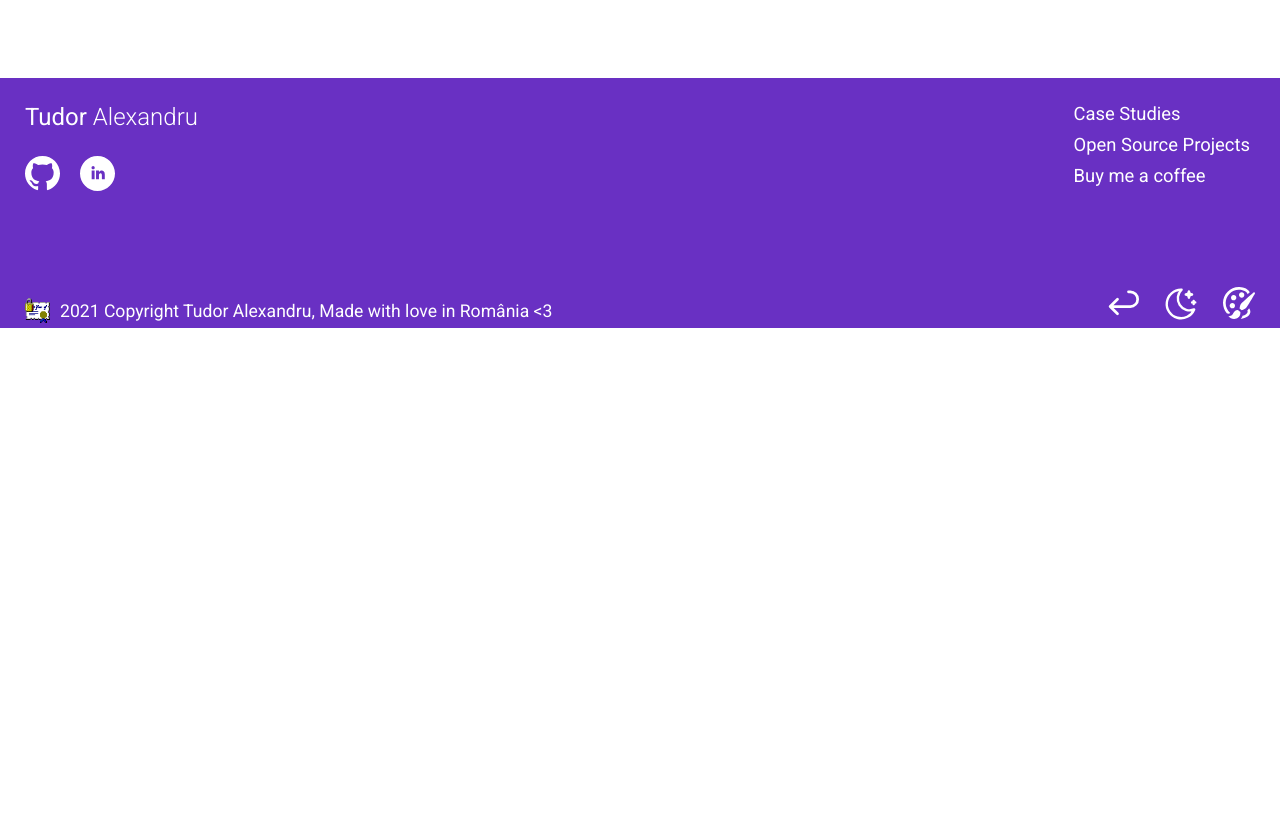
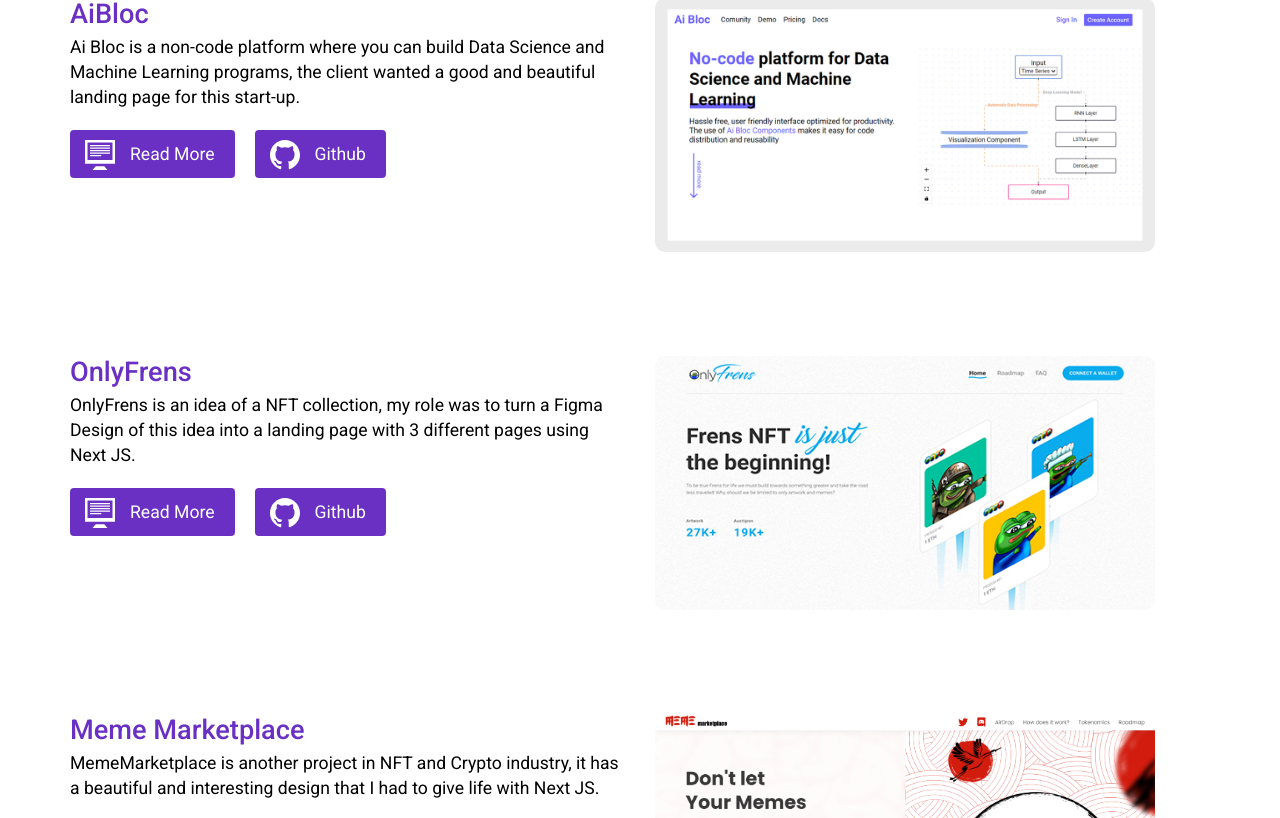
Before and after one commit to tudorale/portfolio-nextjs, a Next.js app: page /case-studies in a window 1280 px wide. Shown: the part 822-1640 px from the top of the page. Before the commit the page ends 1150 px from the top, so only its background shows below. Built offline with nearby package versions, Linux system fonts and the light colour scheme.

Commit message:
updates: case studies

```diff
--- a/components/CaseStudy/Study.js
+++ b/components/CaseStudy/Study.js
@@ -1,4 +1,3 @@
-import Image from "next/image"
 import Link from "next/link";
 import styles from "./Study.module.css";
 
@@ -36,7 +35,7 @@
 
       <div className={styles.partTwo}>
         <Link href={link} passHref>
-            <Image src={image} alt="" loading="eager" className={styles.projectImage} />
+            <img src={image} alt="" loading="eager" className={styles.projectImage} />
         </Link>
       </div>
     </div>
--- a/components/CaseStudy/Study.module.css
+++ b/components/CaseStudy/Study.module.css
@@ -3,7 +3,7 @@
     grid-template-columns: 1fr 1fr;
     grid-template-rows: auto;
     grid-gap: 30px;
-    margin-top: 70px;
+    margin-top: 100px;
     grid-template-areas: "one two";
 }
 
--- a/data.js
+++ b/data.js
@@ -55,7 +55,7 @@
     {
         path: "onlyfrens",
         title: "OnlyFrens",
-        description: "OnlyFrens is a NFT collection, my role was to turn a Figma Design into this beautiful landing page for this beautiful idea.",
+        description: "OnlyFrens is an idea of a NFT collection, my role was to turn a Figma Design of this idea into a landing page with 3 different pages using Next JS.",
         images: {
                 heroImage: {
                     src: "/casestudies/onlyfrens/o1.jpg"
@@ -91,18 +91,18 @@
                 "A NFT project for a client that I worked on many projects, this was my first website for him, a straightforward project, I got a Figma Design of this website and I turned it into a beautiful Next JS website with 3 separate pages, fully responsive on every device and with some interesting animations that you will find on the website.",
         ],
         role: [
-              "The recruiter was looking for a Front-End Developer with experience in Next JS for a NFT website, my role was to turn an already made design into a website made with Next JS, nothing complicated.",
+              "Nothing complicated, a one time job, the recruiter was looking for a Front-End Developer with experience in Next JS for a NFT website, my role was to turn an already made design into a website made with Next JS.",
         ],
         walkthrough: [
             "As the design was pretty simple I started easily, the design contained 3 pages, the Landing Page, Roadmap and FAQs, desktop first then made responsive using only CSS media queris as the structure of the design wasn't complicated.",
-            "The project took around 14 hours of coding using Next JS with static CSS and a carousel using the library Slick Carousel.",
+            "The project took around 14 billed hours of coding using Next JS with static CSS and a carousel using the library Slick Carousel.",
             "The website turned out pretty good, simple design but at the same time an interesting one, good for a NFT project, all the three pages are responsive and in the end the client was happy with the website. I do not own information about the future of the project, the website is hosted free for preview."
         ]
     },
     {
         path: "mememarketplace",
         title: "Meme Marketplace",
-        description: "OnlyFrens is a NFT collection, my role was to turn a Figma Design into this beautiful landing page for this beautiful idea.",
+        description: "MemeMarketplace is another project in NFT and Crypto industry, it has a beautiful and interesting design that I had to give life with Next JS. ",
         images: {
                 heroImage: {
                     src: "/casestudies/meme/m1.png"
@@ -132,17 +132,15 @@
                 websiteLink: "https://www.mememarket.place/",
         },
         summery: [
-                "Ai Bloc is a non-code platform where you can build Data Science and Machine Learning programs, the client wanted a good and beautiful landing page for this start-up.",
-                "At first, I started designing a wireframe in Figma, the client was happy about it and then we went to the coding process. I used mainly React JS as the client was fine with it, I used also different libraries such as GSAP, AOS, Typed.js for animations. The illustrations from the landing page were edited in Adobe Photoshop to match the color scheme."
+                "This project actually is for a previous client that I worked for, this websited was coded during November 2021, the instructions were simple, I got a Figma Design from the recruiter that I had to code using Next JS for a better SEO, small changes were made after the website was finished, for example changing texts, removing sections.",
         ],
         role: [
-              "As the recruiter for this one time project wanted a Front-End Developer, with experience in React JS, I handled the coding of the landing page but also the design of it.",
-              "For the coding process I used React JS with the following libraries: GSAP, AOS, React Slick and Typed JS. To design the wireframe and a mockup for the landing page I used Figma."
+              "My role as a Front-End Developer was to turn a Figma Design into one fully responsive page and also handling the hosting and domain assignment for this page.",
         ],
         walkthrough: [
-                "The project started with a wireframe made in Figma, after the client review it, I started adding more features, illustrations and icons to make the design look better. After the mock up for the landing page was done I started the coding process.",
-                "As I said I made this project in React JS as the client had his platform also on React JS, this will help the client to implement the landing page to his main project, the coding process took between 10-24 hours of coding, the first day I added the content for the website, the second day we found illustrations and made carousel for the videos that were provided by the client, and in the final day I made the website fully responsive.",
-                "The landing page turned out as a beautiful responsive website with animations and a great user experience as you can see in the images below."
+                "The whole coding, website & mobile, and hosting process of the website took around 10.5 billed hours. The project was simple, I delivered the website with hosting and ended this one time job, the landing page was coded in Next JS for better SEO, I chose plain CSS because is just one page and a library will slow down the website.",
+                "After the website was done and the recruiter approved it I had to host the website with the AWS services and assign a third party domain from NameCheap.",
+                "This website design is acutally one of my favorite, it has this chinese theme that will not see often. My job was just to code the website and then host it with the recruiter's domain, at the moment I do not own informations about the future of this project, the preview is redirecting to the actual domain of the website, in the future the website might not work, this depends on the owner of it."
         ]
     },
     {
@@ -202,7 +200,7 @@
     },
     {
         path: "degendevil",
-        title: "Skullbots Biker Gang Game",
+        title: "DegenDevil",
         description: "OnlyFrens is a NFT collection, my role was to turn a Figma Design into this beautiful landing page for this beautiful idea.",
         images: {
                 heroImage: {
--- a/pages/case-studies/index.js
+++ b/pages/case-studies/index.js
@@ -103,17 +103,17 @@
 
                 <div className={styles.caseStudiesContent}>
                     {
-                        projects.map((project, index) => {
+                        projects.map((project, index) =>
                             <div data-aos="fade-up" id={index}>
                                 <Study
-                                    image={project.images.heroImage.src}
+                                    image={project.title == "AiBloc" ? "/casestudies/aibloc.jpg" : project.images.heroImage.src}
                                     link={"/case-studies/" + `${project.path}`}
                                     repo={project.links.github}
                                     title={project.title}
                                     description={project.description}
                                 />
                             </div>
-                        })
+                        )
                     }
                 </div>
             </div>
```
